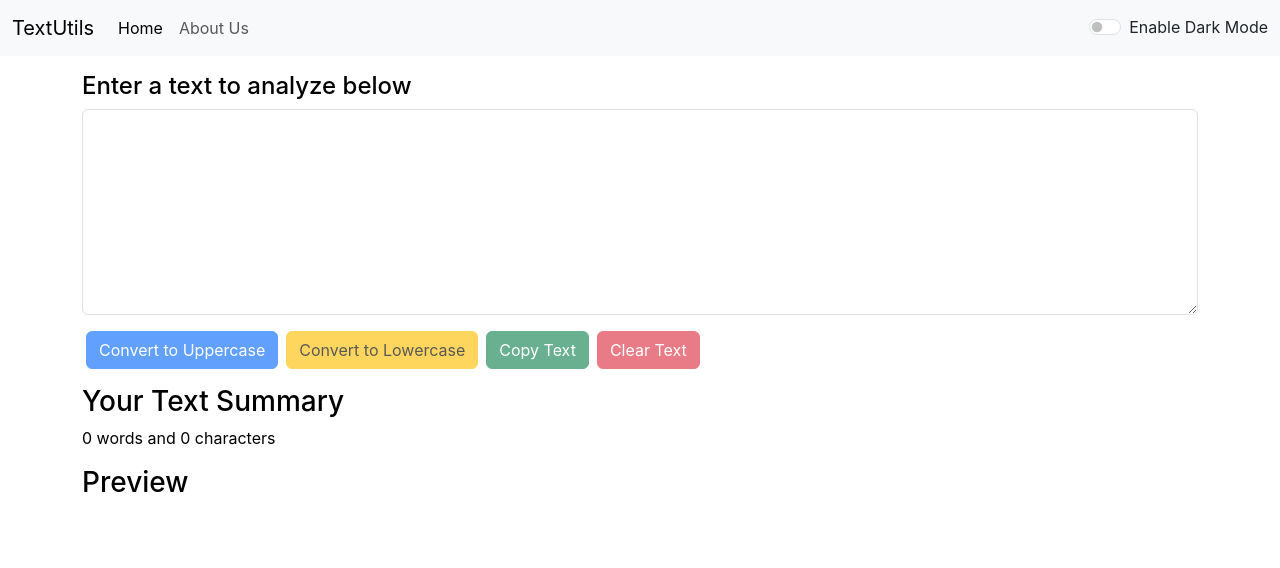
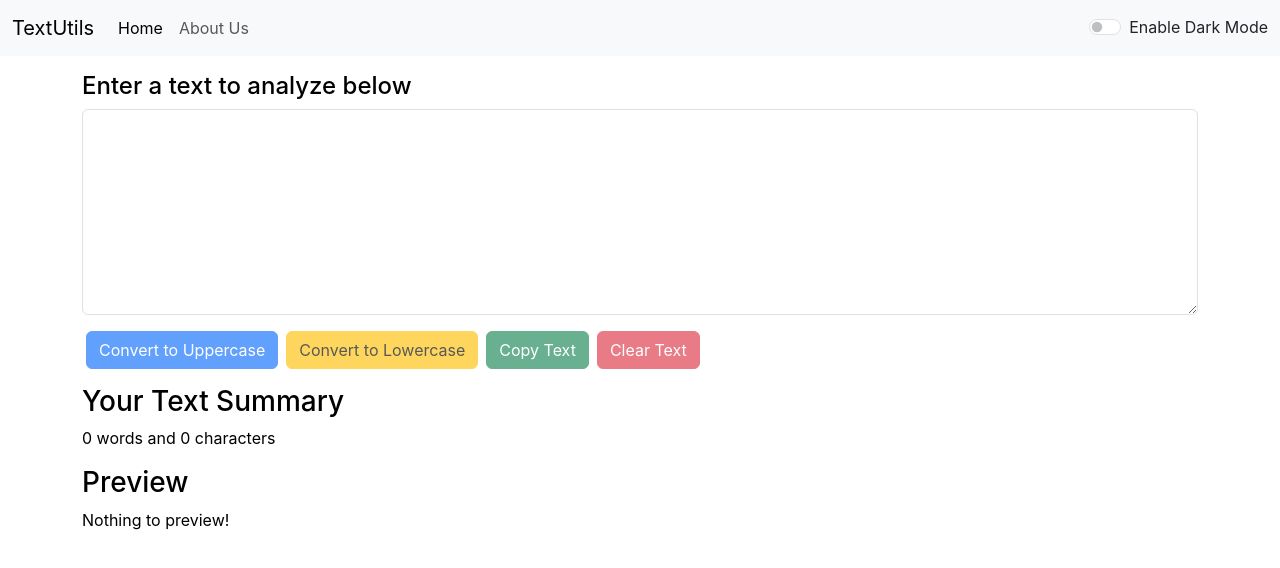
Before and after one commit to anujpandey12/textutils, a React (Create React App) app: page / in a window 1280 px wide. Shown: the top 568 px of the page. Built offline with nearby package versions, Linux system fonts and the light colour scheme.

Commit message:
Text change

```diff
--- a/src/components/TextForm.js
+++ b/src/components/TextForm.js
@@ -51,7 +51,7 @@ export default function TextForm(props) {
             </div>
             <div className="my-3" style={{color: props.mode==='dark'?'white':'black'}}>
                 <h3>Preview</h3>
-                <p>{text}</p>
+                <p>{text.length>0?text:'Nothing to preview!'}</p>
             </div>
         </>
     )
```
